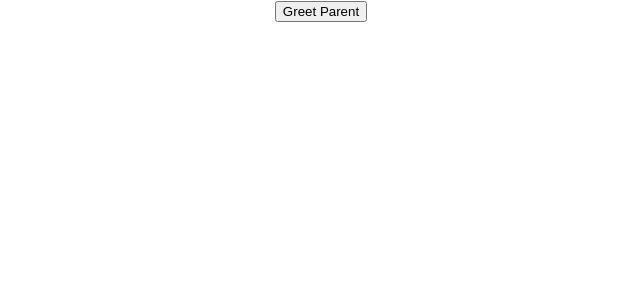
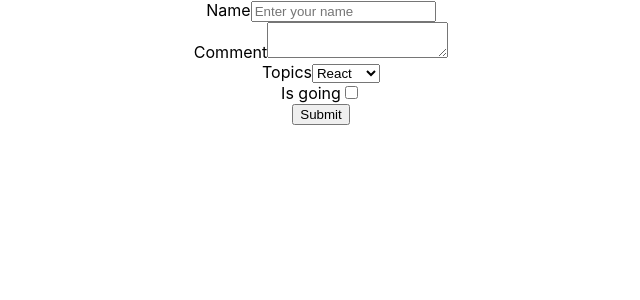
Before and after one commit to Trantuvan/react-fundamental, a React (Create React App) app: page / in a window 1280 px wide. Shown: the top 300 px of the page, without its empty margins (319-959 px from the left). Built offline with nearby package versions, Linux system fonts and the light colour scheme.

Commit message:
basic form handling

```diff
--- a/src/App.js
+++ b/src/App.js
@@ -3,12 +3,18 @@
 // import Welcome from "./components/Welcome";
 // import Message from "./components/Message";
 // import Counter from "./components/Counter";
-import ParentComponent from "./components/ParentComponent";
+// import ParentComponent from "./components/ParentComponent";
+import Form from "./components/Form";
 
 function App() {
+  const handleSubmit = (evt, data) => {
+    evt.preventDefault();
+    alert(JSON.stringify(data));
+  };
   return (
     <div className="App">
-      <ParentComponent />
+      <Form handleSubmit={handleSubmit} />
+      {/* <ParentComponent /> */}
       {/* <Counter /> */}
       {/* <Message /> */}
       {/* <Greet name="Bruce" heroName="batman">
--- /dev/null
+++ b/src/components/Form.js
@@ -0,0 +1,79 @@
+import React, { Component } from "react";
+
+export default class Form extends Component {
+  constructor(props) {
+    super(props);
+    this.state = {
+      name: "",
+      comment: "",
+      select: "React",
+      checkbox: false,
+    };
+  }
+
+  handleChange = (evt) => {
+    const name = evt.target.name;
+    // const target = evt.target;
+    const value = name === "checkbox" ? evt.target.checked : evt.target.value;
+
+    this.setState({
+      [name]: value,
+    });
+  };
+
+  render() {
+    const { name, comment, select, checkbox } = this.state;
+
+    return (
+      <form onSubmit={(evt) => this.props.handleSubmit(evt, this.state)}>
+        <div className="form-control">
+          <label htmlFor="name">Name</label>
+          <input
+            type="text"
+            id="name"
+            name="name"
+            placeholder="Enter your name"
+            value={name}
+            onChange={this.handleChange}
+          />
+        </div>
+        <div className="form-control">
+          <label htmlFor="comment">Comment</label>
+          <textarea
+            id="comment"
+            name="comment"
+            value={comment}
+            onChange={this.handleChange}
+          />
+        </div>
+        <div className="form-control">
+          <label htmlFor="select">Topics</label>
+          <select
+            id="select"
+            name="select"
+            value={select}
+            onChange={this.handleChange}
+          >
+            <option value="React">React</option>
+            <option value="Vue">Vue</option>
+            <option value="Selvet">Selvet</option>
+            <option value="Angular">Angular</option>
+          </select>
+        </div>
+        <div className="form-control">
+          <label htmlFor="checkbox">Is going</label>
+          <input
+            type="checkbox"
+            id="checkbox"
+            name="checkbox"
+            checked={checkbox}
+            onChange={this.handleChange}
+          />
+        </div>
+        <div className="form-control">
+          <button type="submit">Submit</button>
+        </div>
+      </form>
+    );
+  }
+}
```
